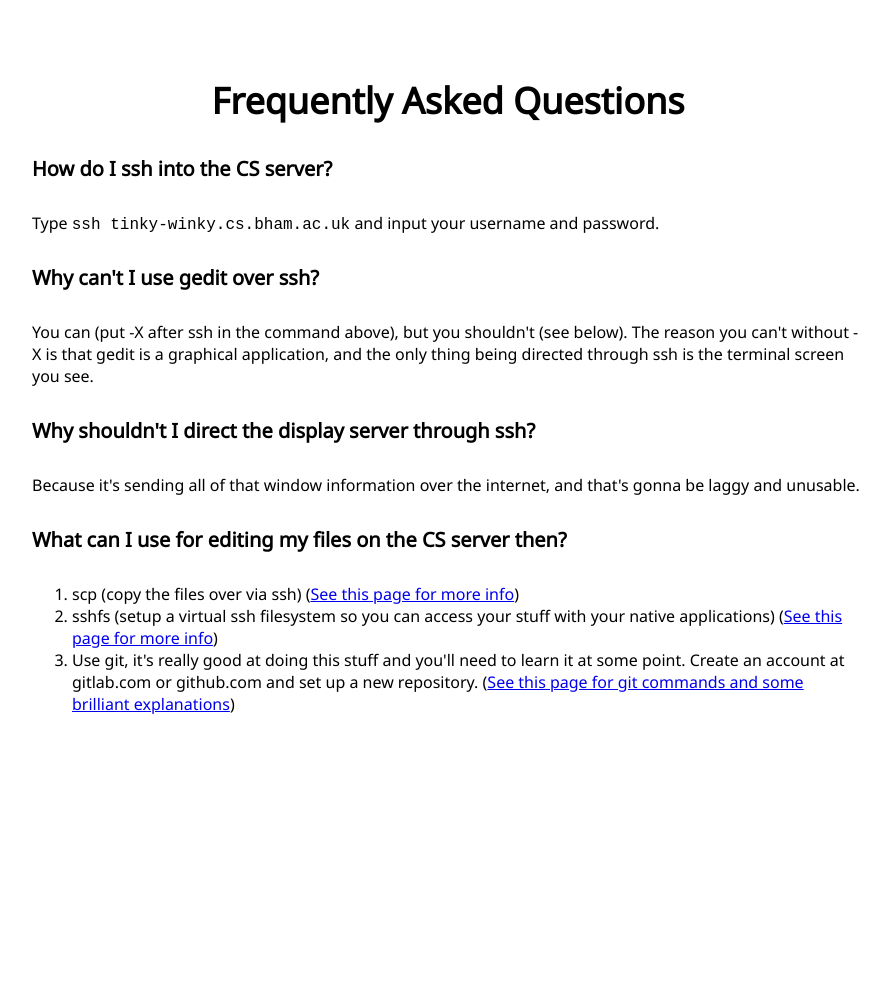
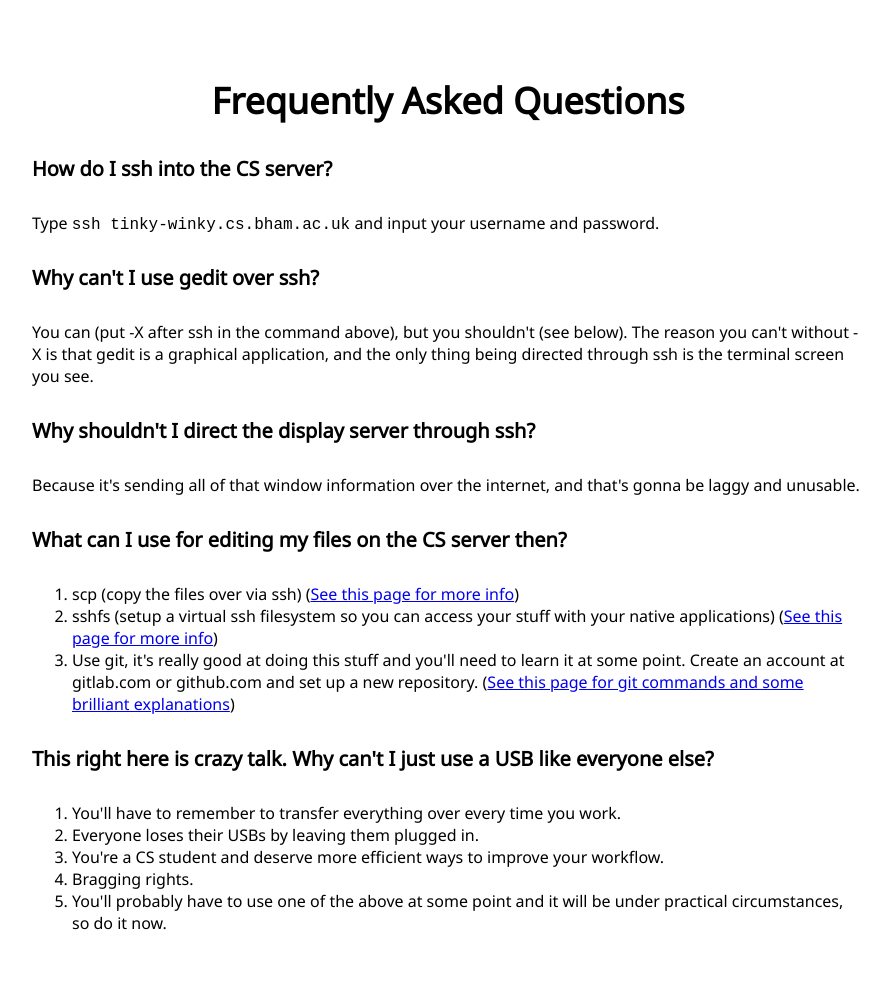
Before and after one commit to JontySR/JontySR.github.io, a Jekyll site: the page FAQ/index.html, which Jekyll copies as it is, in a window 1280 px wide. Shown: the whole page, without its empty margins (192-1082 px from the left). Built offline with Jekyll 4.4.1, drawn with Linux system fonts in a browser that asks for light colours; before the commit the page ends 900 px from its top, so only the background shows below that.

Commit message:
Added FAQ for usb

```diff
--- a/FAQ/index.html
+++ b/FAQ/index.html
@@ -22,6 +22,15 @@
       <li>scp (copy the files over via ssh) (<a href="https://www.linux.com/learn/intro-to-linux/2017/2/how-securely-transfer-files-between-servers-scp" target="_blank">See this page for more info</a>)</li>
       <li>sshfs (setup a virtual ssh filesystem so you can access your stuff with your native applications) (<a href="https://github.com/libfuse/sshfs" target="_blank">See this page for more info</a>)</li>
       <li>Use git, it's really good at doing this stuff and you'll need to learn it at some point. Create an account at gitlab.com or github.com and set up a new repository. (<a href="http://rogerdudler.github.io/git-guide/" target="_blank">See this page for git commands and some brilliant explanations</a>)</li>
+    </ol>
+    <h3>This right here is crazy talk. Why can't I just use a USB like everyone else?</h3>
+    <ol>
+      <li>You'll have to remember to transfer everything over every time you work.</li>
+      <li>Everyone loses their USBs by leaving them plugged in.</li>
+      <li>You're a CS student and deserve more efficient ways to improve your workflow.</li>
+      <li>Bragging rights.</li>
+      <li>You'll probably have to use one of the above at some point and it will be under practical circumstances, so do it now.</li>
+    </ol>
     </section>
     </article>
     </div>
```
